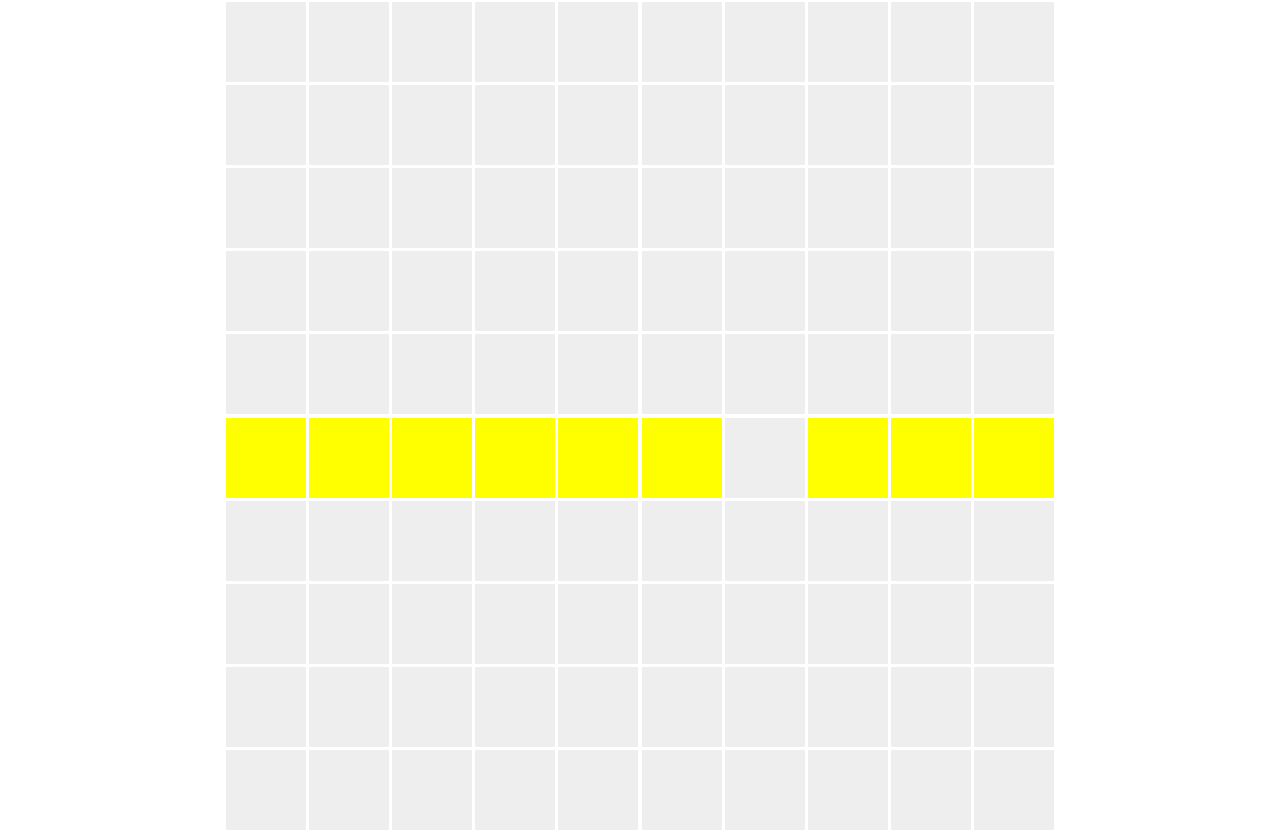
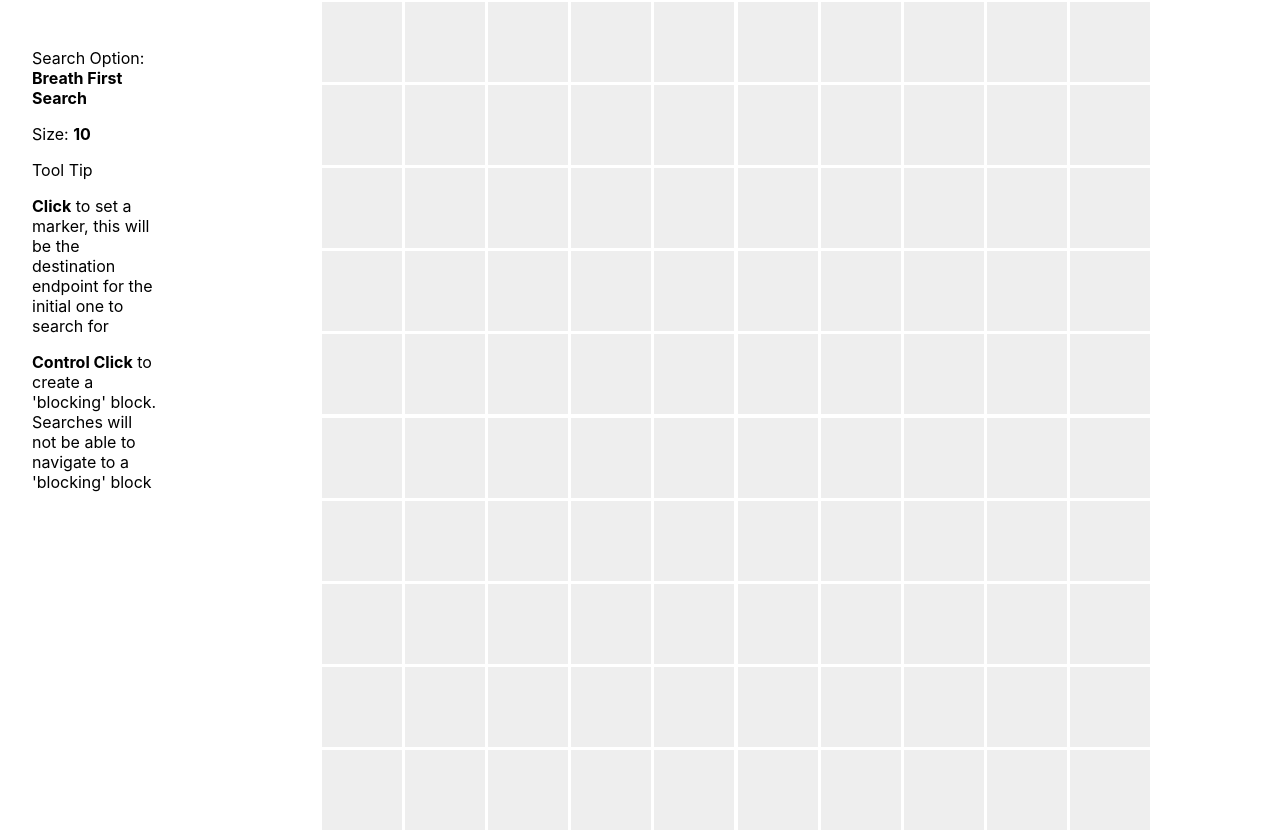
Before and after one commit to Jahmilli/graph-display, a React (Create React App) app: page / in a window 1280 px wide. Built offline with nearby package versions, Linux system fonts and the light colour scheme.

Commit message:
added in side nav with info

```diff
--- a/src/components/pages/HomePage/HomePage.module.css
+++ b/src/components/pages/HomePage/HomePage.module.css
@@ -1,3 +1,11 @@
 .homePageLockup {
+ display: grid;
+ grid-template-columns: 15% 85%;
+}
 
+.infoLockup {
+  /* padding: 2em; */
+  /* width:  */
+  padding: 2em;
+  /* background-color: red; */
 }
--- a/src/components/pages/HomePage/HomePage.tsx
+++ b/src/components/pages/HomePage/HomePage.tsx
@@ -2,11 +2,29 @@ import React from "react";
 import Grid from "../../presentational/Grid/Grid";
 import styles from "./HomePage.module.css";
 
+enum SearchOptions {
+  BREADTH_FIRST_SEARCH = "Breath First Search",
+  SHORTEST_PATH = "Shortest Path"
+};
 
 const HomePage: React.FunctionComponent = () => {
+  const [searchOption, setSearchOption] = React.useState(SearchOptions.BREADTH_FIRST_SEARCH);
+  const [size, setSize] = React.useState(10);
+
+
+
   return (
     <div className={styles.homePageLockup}>
-      <Grid size={10}/>
+      <div className={styles.infoLockup}>
+        <p>Search Option: <strong>{searchOption}</strong></p>
+        <p>Size: <strong>{size}</strong></p>
+        <div>
+          <p>Tool Tip</p>
+          <p><strong>Click</strong> to set a marker, this will be the destination endpoint for the initial one to search for</p>
+          <p><strong>Control Click</strong> to create a 'blocking' block. Searches will not be able to navigate to a 'blocking' block</p>
+        </div>
+      </div>
+      <Grid size={size}/>
     </div>
   );
 }
--- a/src/components/presentational/Grid/Grid.tsx
+++ b/src/components/presentational/Grid/Grid.tsx
@@ -14,20 +14,7 @@ const Grid: React.FunctionComponent<GridProps> = ({ size }) => {
   const [selectedDestination, setSelectedDestination] = React.useState<number[]>([]);
   const [gridPath, setGridPath] = React.useState<any>({});
   const [grid, setGrid] = React.useState([]);
-  const [blocked, setBlocked] = React.useState<any>({
-    "5,0": true,
-    "5,1": true,
-    "5,2": true,
-    "5,3": true,
-    "5,4": true,
-    "5,5": true,
-    "5,7": true,
-    "5,8": true,
-    "5,9": true,
-  });
-
-  let testArr = [5,9];
-
+  const [blocked, setBlocked] = React.useState<any>({});
 
   // Styles
   const columnStyle = styles.column;
```
